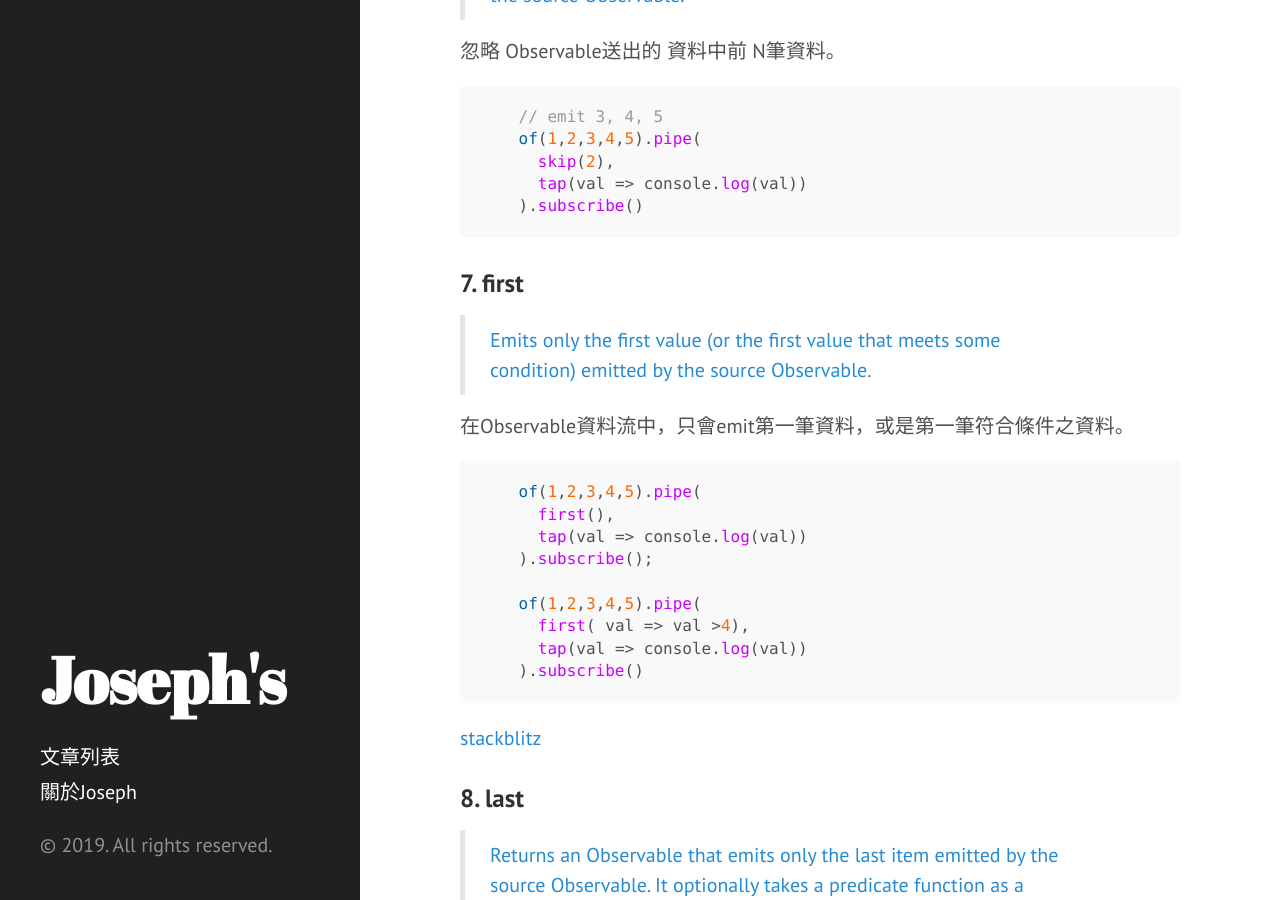
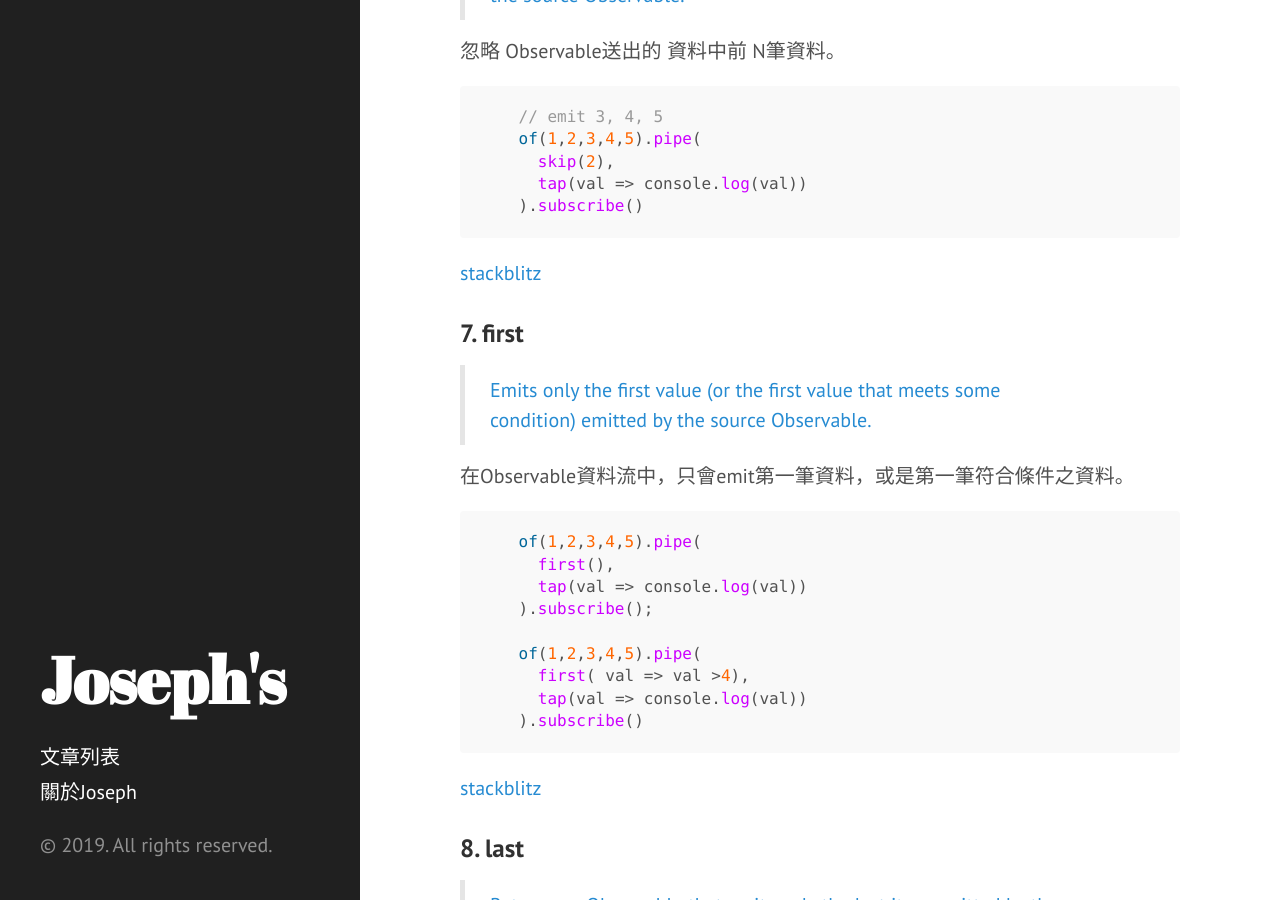
Before and after one commit to josephjsf2/josephjsf2.github.io, a Jekyll site: the page built from _posts/angular/07/14/2019-07-14-rxjs-operators-part1.md, in a window 1280 px wide and 900 px high, scrolled down 3044 px. Built offline with Jekyll 4.4.1, drawn with Linux system fonts in a browser that asks for light colours; nearby versions of some CDN libraries; comment, search, counter and statistics services are not loaded.

Commit message:
modify content

````diff
--- a/_posts/angular/07/14/2019-07-14-rxjs-operators-part1.md
+++ b/_posts/angular/07/14/2019-07-14-rxjs-operators-part1.md
@@ -130,6 +130,7 @@ Observable Operator使用方式。
       tap(val => console.log(val))
     ).subscribe()
 ```
+[stackblitz](https://stackblitz.com/edit/angular-qfmhj3)
 
 ### 7. first
 
````
